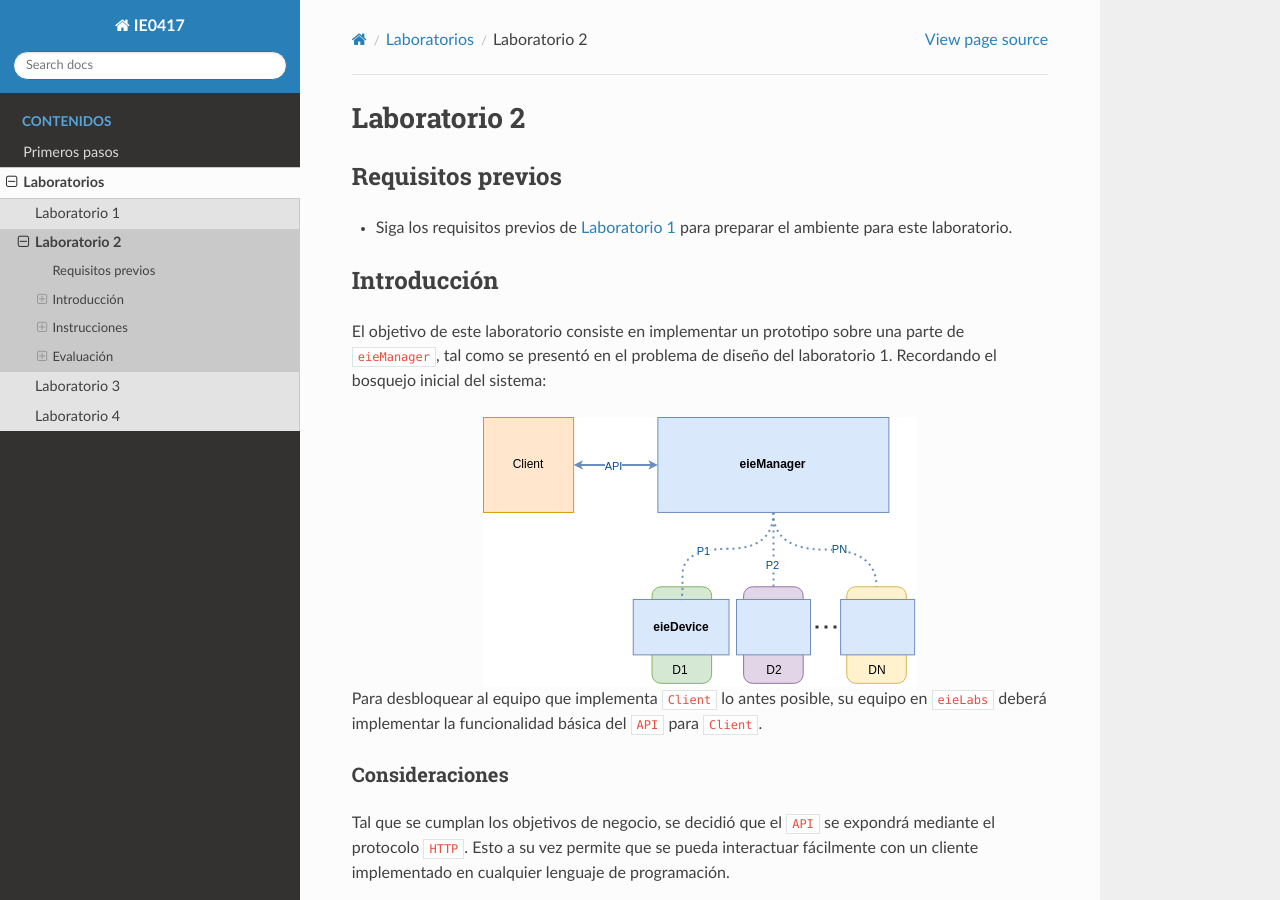
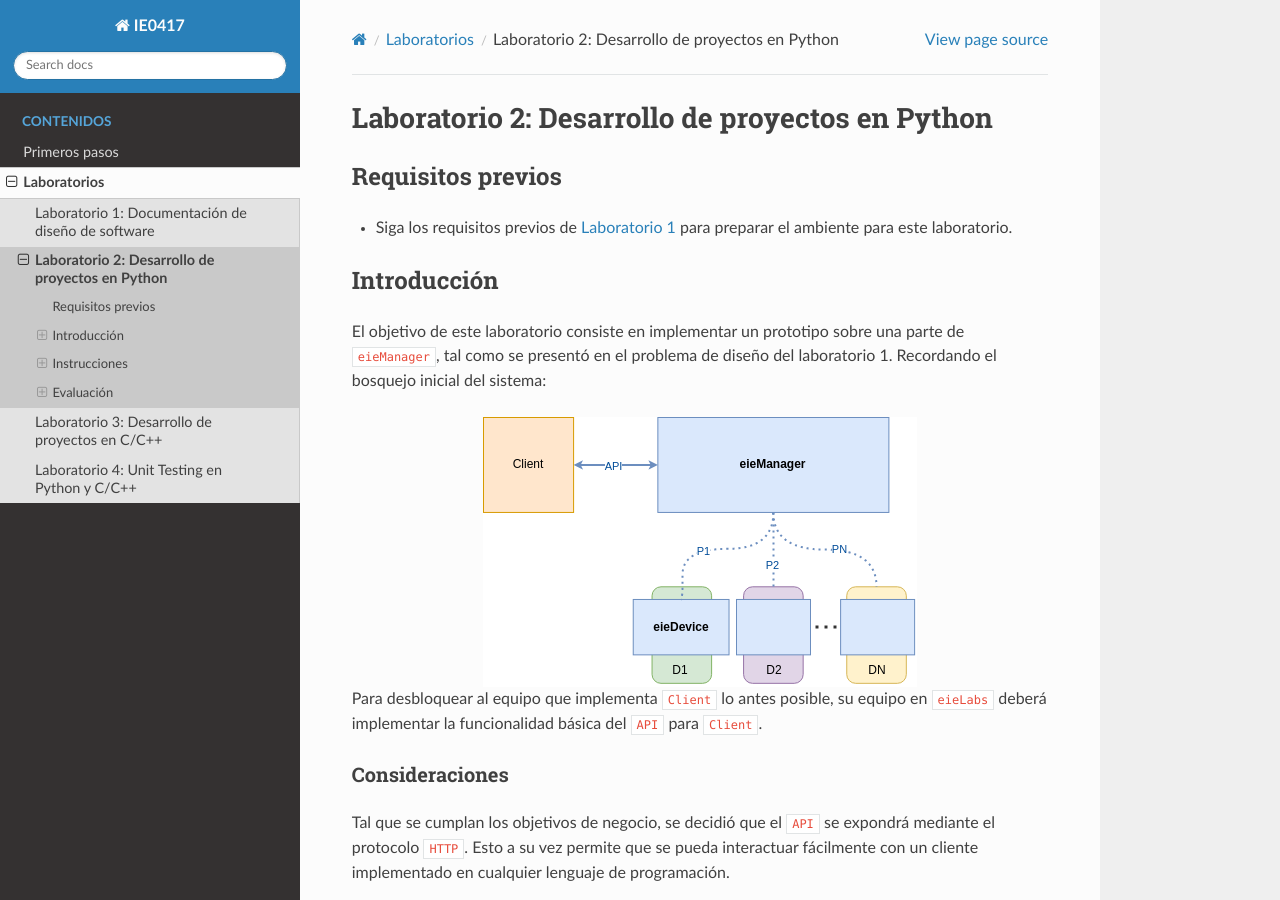
Before and after one commit to ezamoraa/ie0417, a Sphinx documentation site: the page built from docs/source/labs/lab2/lab2.rst, in a window 1280 px wide and 900 px high. Built offline with Sphinx 7.4.7 and the Read the Docs theme 2.0.0, drawn with Linux system fonts in a browser that asks for light colours.

Commit message:
Improve titles for lab docs
Signed-off-by: Esteban Zamora <esteban.zamora.al@gmail.com>

```diff
--- a/docs/source/labs/lab1/lab1.rst
+++ b/docs/source/labs/lab1/lab1.rst
@@ -1,6 +1,6 @@
-*************
-Laboratorio 1
-*************
+**************************************************
+Laboratorio 1: Documentación de diseño de software
+**************************************************
 
 Requisitos previos
 ==================
--- a/docs/source/labs/lab2/lab2.rst
+++ b/docs/source/labs/lab2/lab2.rst
@@ -1,6 +1,6 @@
-*************
-Laboratorio 2
-*************
+*************************************************
+Laboratorio 2: Desarrollo de proyectos en Python
+*************************************************
 
 Requisitos previos
 ==================
--- a/docs/source/labs/lab3/lab3.rst
+++ b/docs/source/labs/lab3/lab3.rst
@@ -1,6 +1,6 @@
-*************
-Laboratorio 3
-*************
+***********************************************
+Laboratorio 3: Desarrollo de proyectos en C/C++
+***********************************************
 
 Requisitos previos
 ==================
--- a/docs/source/labs/lab4/lab4.rst
+++ b/docs/source/labs/lab4/lab4.rst
@@ -1,6 +1,6 @@
-*************
-Laboratorio 4
-*************
+**********************************************
+Laboratorio 4: Unit Testing en Python y C/C++
+**********************************************
 
 Requisitos previos
 ==================
```
